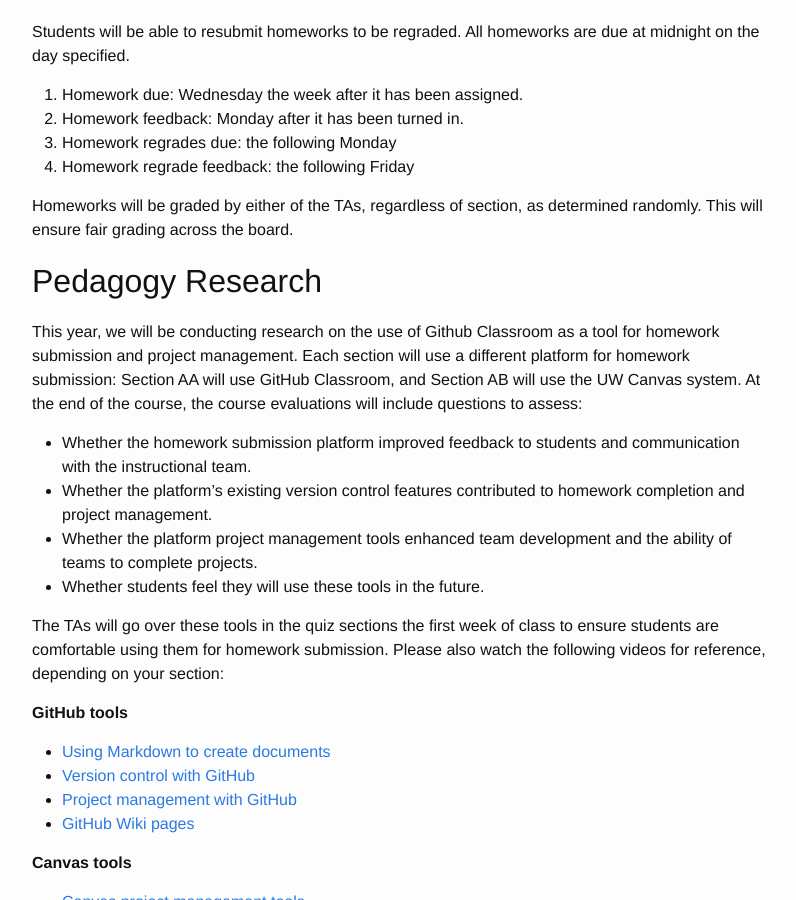
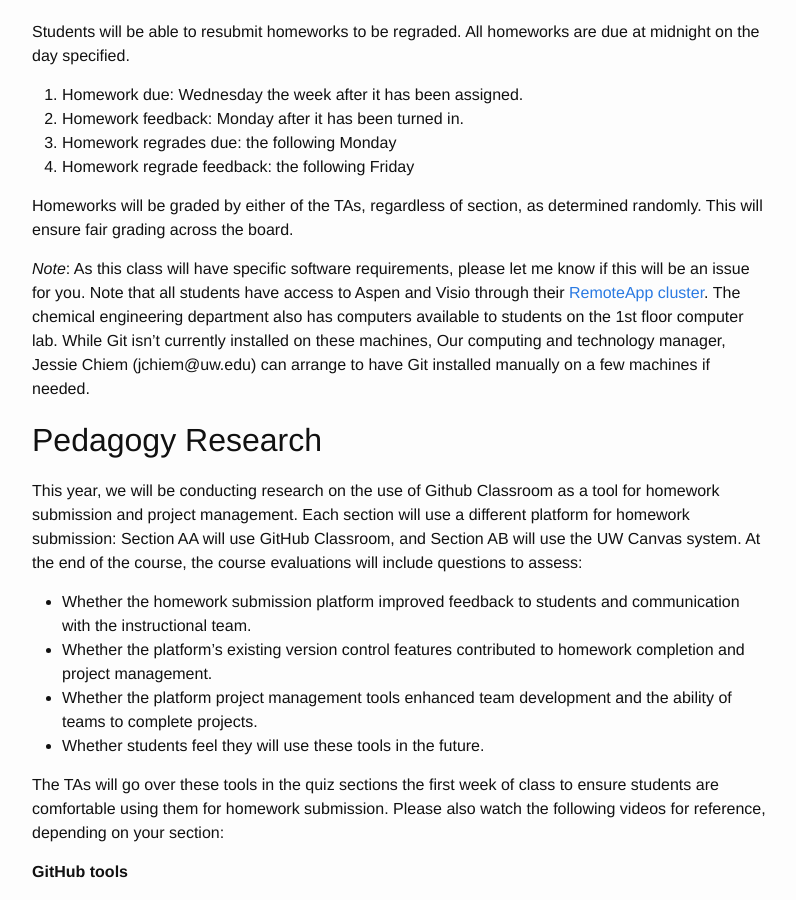
Before and after one commit to uw-cheme485/uw-cheme485.github.io, a Jekyll site: the page built from grading.md, in a window 1280 px wide and 900 px high, scrolled down 909 px. Shown: the whole window, without its empty margins (238-1034 px from the left). Built offline with Jekyll 4.4.1, drawn with Linux system fonts in a browser that asks for light colours.

Commit message:
Added statement about access to Git

```diff
--- a/grading.md
+++ b/grading.md
@@ -32,6 +32,8 @@ Students will be able to resubmit homeworks to be regraded. All homeworks are du
 4. Homework regrade feedback: the following Friday
 
 Homeworks will be graded by either of the TAs, regardless of section, as determined randomly. This will ensure fair grading across the board.
+
+*Note*: As this class will have specific software requirements, please let me know if this will be an issue for you. Note that all students have access to Aspen and Visio through their [RemoteApp cluster](https://www.engr.washington.edu/mycoe/computing/studentresources/remoteapp.html). The chemical engineering department also has computers available to students on the 1st floor computer lab. While Git isn't currently installed on these machines, Our computing and technology manager, Jessie Chiem (jchiem@uw.edu) can arrange to have Git installed manually on a few machines if needed.
 
 ## Pedagogy Research
 
```
